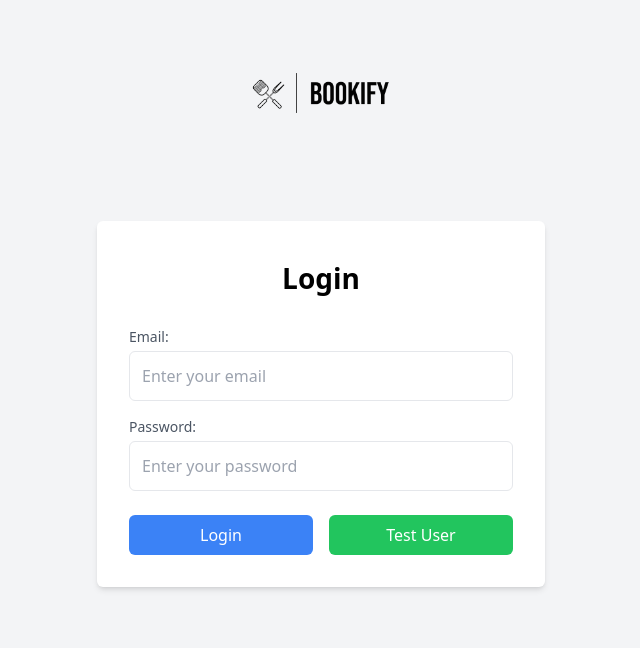
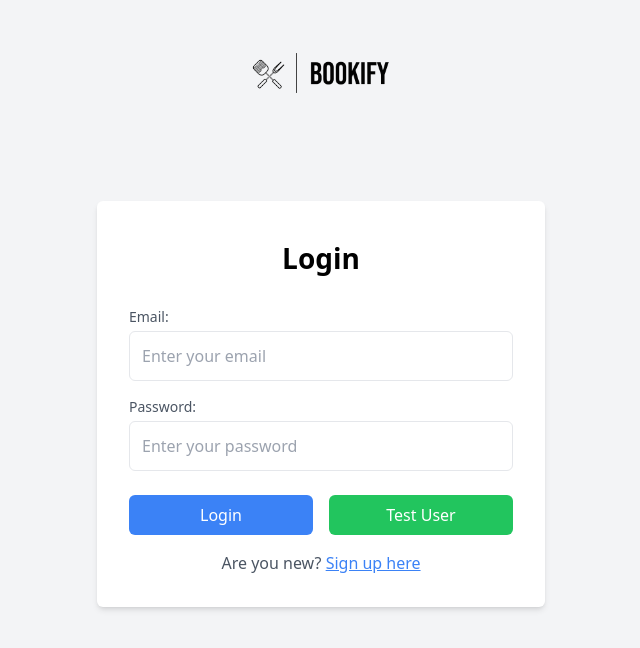
Before and after one commit to nitzanto/Bookify-Frontend, a React (Vite) app: page /login in a window 1280 px wide. Shown: the part 108-756 px from the top of the page, without its empty margins (319-959 px from the left). Built offline with nearby package versions, Linux system fonts and the light colour scheme; no server answers; a web font is replaced by a local one.

Commit message:
* Sign up page added

```diff
--- a/src/components/LoginPage.jsx
+++ b/src/components/LoginPage.jsx
@@ -1,6 +1,6 @@
 import React, { useState } from "react";
 import axios from "axios";
-import { useNavigate } from "react-router-dom";
+import { Link, useNavigate } from "react-router-dom";
 import { bookifyLogo } from "../assets/images/index.js";
 import Cookies from "js-cookie";
 import { AUTH_SERVICE_LOGIN } from "../libs/common/index.js";
@@ -31,7 +31,6 @@ const LoginPage = () => {
 
   const handleLogin = async () => {
     try {
-      console.log(AUTH_SERVICE_LOGIN);
       const response = await axios.post(AUTH_SERVICE_LOGIN, credentials, {
         withCredentials: true,
       });
@@ -100,6 +99,15 @@ const LoginPage = () => {
             Test User
           </button>
         </div>
+
+        <div className="mt-4 text-center">
+          <p className="text-gray-600">
+            Are you new?{" "}
+            <Link className="text-blue-500 underline" to="/signup">
+              Sign up here
+            </Link>
+          </p>
+        </div>
       </div>
     </div>
   );
```
